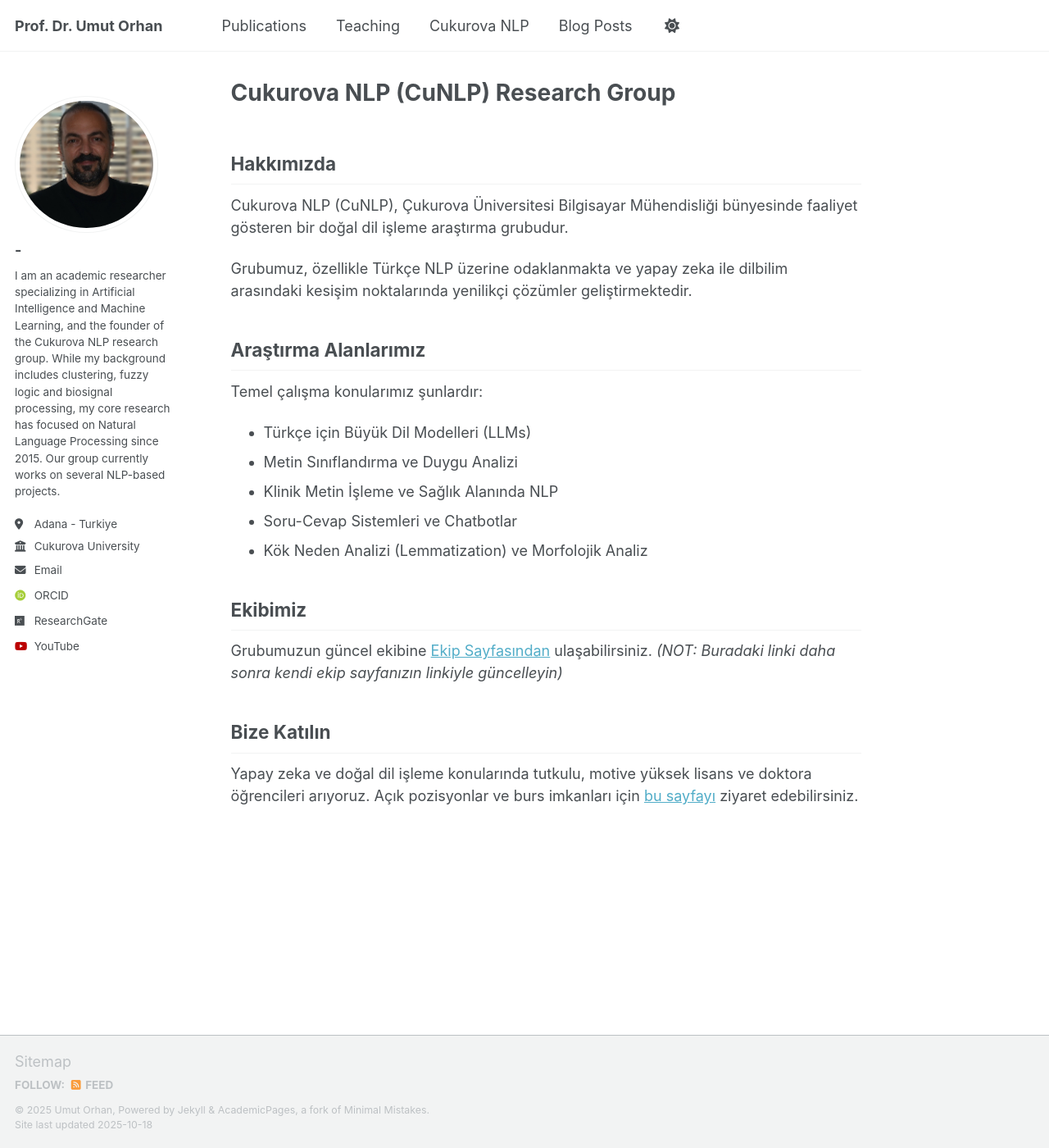
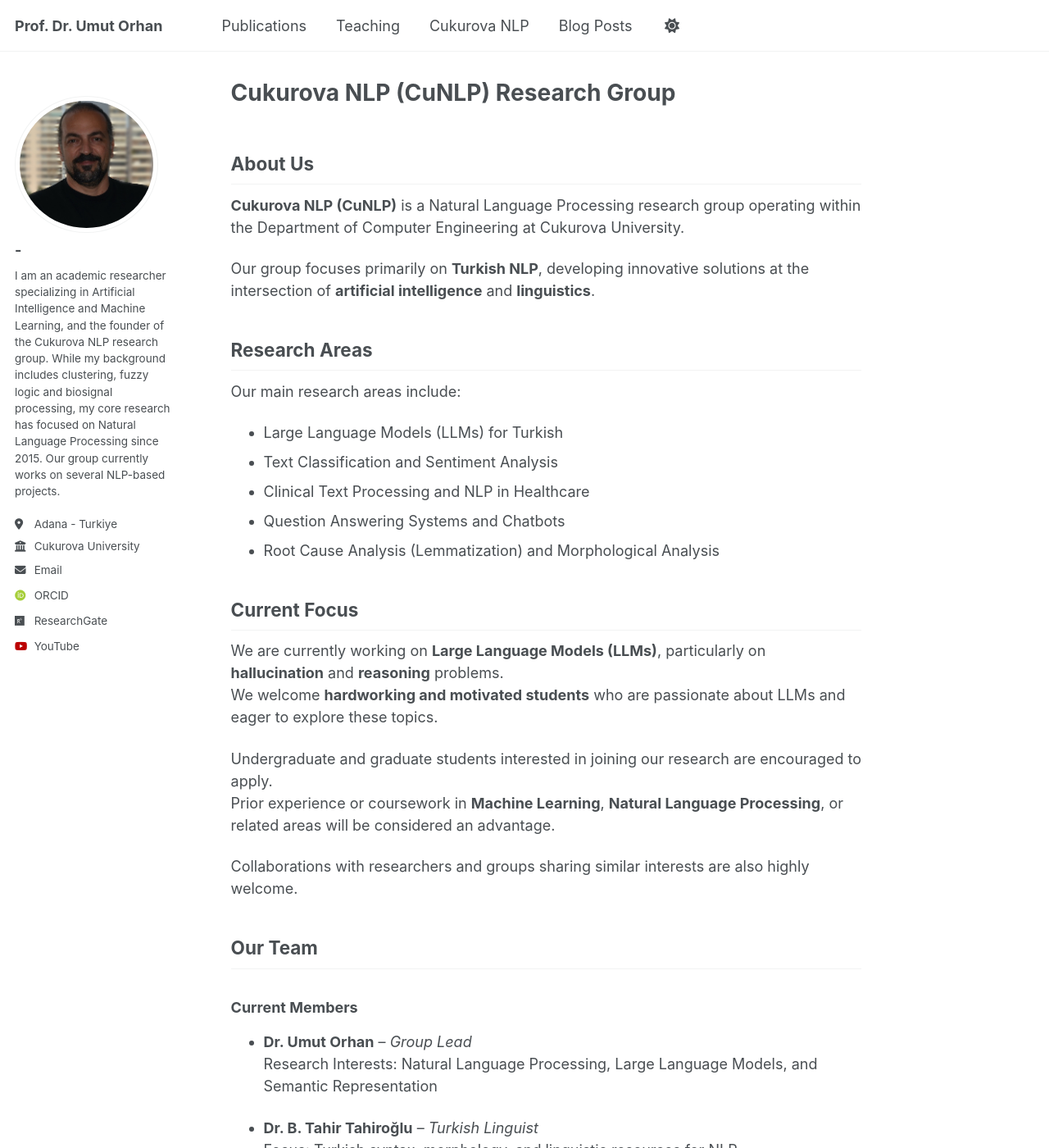
Before and after one commit to uorhan/uorhan.github.io, a Jekyll site: the page built from _pages/cunlp.md, in a window 1280 px wide and 1400 px high. Shown: the whole window at 82% size. Built offline with Jekyll 4.4.1, drawn with Linux system fonts in a browser that asks for light colours; some web fonts are replaced; a script that is not in the unit is left out; some of the changed text lies outside the part shown.

Commit message:
Update cunlp.md

```diff
--- a/_pages/cunlp.md
+++ b/_pages/cunlp.md
@@ -5,27 +5,66 @@
 author_profile: true
 ---
 
-## Hakkımızda
+## About Us
 
-Cukurova NLP (CuNLP), Çukurova Üniversitesi Bilgisayar Mühendisliği bünyesinde faaliyet gösteren bir doğal dil işleme araştırma grubudur.
+**Cukurova NLP (CuNLP)** is a Natural Language Processing research group operating within the Department of Computer Engineering at Cukurova University.
 
-Grubumuz, özellikle Türkçe NLP üzerine odaklanmakta ve yapay zeka ile dilbilim arasındaki kesişim noktalarında yenilikçi çözümler geliştirmektedir.
+Our group focuses primarily on **Turkish NLP**, developing innovative solutions at the intersection of **artificial intelligence** and **linguistics**.
 
-## Araştırma Alanlarımız
+## Research Areas
 
-Temel çalışma konularımız şunlardır:
+Our main research areas include:
 
-* Türkçe için Büyük Dil Modelleri (LLMs)
-* Metin Sınıflandırma ve Duygu Analizi
-* Klinik Metin İşleme ve Sağlık Alanında NLP
-* Soru-Cevap Sistemleri ve Chatbotlar
-* Kök Neden Analizi (Lemmatization) ve Morfolojik Analiz
+* Large Language Models (LLMs) for Turkish
+* Text Classification and Sentiment Analysis
+* Clinical Text Processing and NLP in Healthcare
+* Question Answering Systems and Chatbots
+* Root Cause Analysis (Lemmatization) and Morphological Analysis
 
-## Ekibimiz
+## Current Focus
 
-Grubumuzun güncel ekibine [Ekip Sayfasından](/link/to/your/people/page) ulaşabilirsiniz.
-*(NOT: Buradaki linki daha sonra kendi ekip sayfanızın linkiyle güncelleyin)*
+We are currently working on **Large Language Models (LLMs)**, particularly on **hallucination** and **reasoning** problems.
+We welcome **hardworking and motivated students** who are passionate about LLMs and eager to explore these topics.
 
-## Bize Katılın
+Undergraduate and graduate students interested in joining our research are encouraged to apply.
+Prior experience or coursework in **Machine Learning**, **Natural Language Processing**, or related areas will be considered an advantage.
 
-Yapay zeka ve doğal dil işleme konularında tutkulu, motive yüksek lisans ve doktora öğrencileri arıyoruz. Açık pozisyonlar ve burs imkanları için [bu sayfayı](/link/to/join/us) ziyaret edebilirsiniz.
+Collaborations with researchers and groups sharing similar interests are also highly welcome.
+
+## Our Team
+
+### Current Members
+
+- **Dr. Umut Orhan** – *Group Lead*
+  Research Interests: Natural Language Processing, Large Language Models, and Semantic Representation
+
+- **Dr. B. Tahir Tahiroğlu** – *Turkish Linguist*
+  Focus: Turkish syntax, morphology, and linguistic resources for NLP
+
+- **Ferhat Albayrak (Ph.D. Student)** – Evaluating reasoning capabilities of Large Language Models (LLMs)
+
+- **Melisa Biçer (Ph.D. Student)** – Enhancing reasoning in LLMs through graph-based systems
+
+- **Eren Demir (M.Eng. Student)** – Measuring semantic similarity in LLMs
+
+- **Arda Mülayim (M.Eng. Student)** – Detecting hallucinations in LLMs
+
+- **Çağrı Sayallar (B.Sc. Student)** – BERT-based Turkish lemmatization
+
+---
+
+### Former Members
+
+- **Çağatay N. Tülü (Ph.D.)** – Developed the *SemSpace* semantic space model using WordNet relations
+
+- **Enis Arslan (Ph.D.)** – Focused on Turkish morphology and morphological parsing
+
+- **Erhan Turan (Ph.D.)** – Designed a machine-readable dictionary for Turkish
+
+- **Elif Gülfidan Dayıoğlu (Ph.D.)** – Worked on open-ended exam evaluation using SemSpace vectors and deep learning
+
+
+## Join Us
+
+We are looking for **motivated master’s and Ph.D. students** who are passionate about **Artificial Intelligence** and **Natural Language Processing**.
+For open positions and scholarship opportunities, please visit [this page](/link/to/join/us).
```
